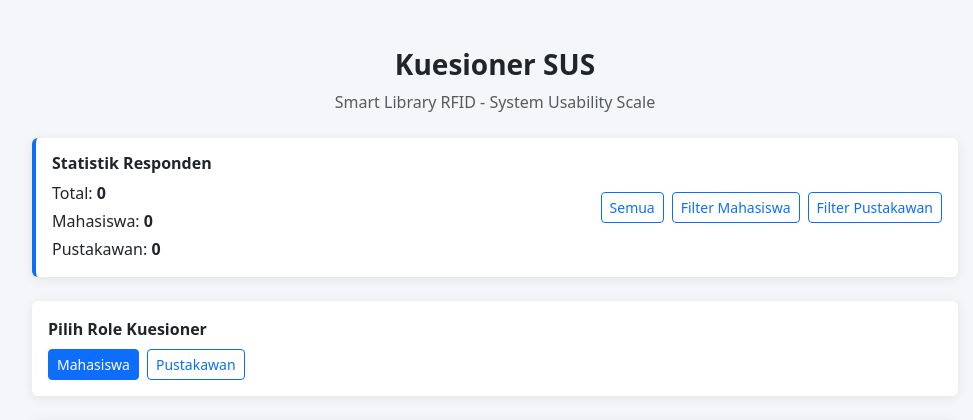
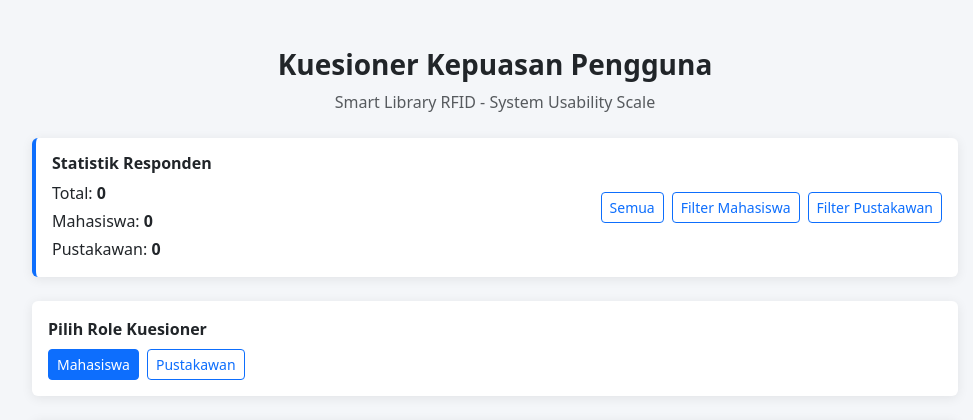
Before and after one commit to AdityaDVLP/kuesioner-sus-smart-library, a Flask app: page / in a window 1280 px wide. Shown: the top 420 px of the page, without its empty margins (145-1118 px from the left). Run offline with Flask 3, Linux system fonts and the light colour scheme.

Commit message:
Update index.html

```diff
--- a/templates/index.html
+++ b/templates/index.html
@@ -3,7 +3,7 @@
 <head>
   <meta charset="UTF-8">
   <meta name="viewport" content="width=device-width, initial-scale=1.0">
-  <title>Kuesioner SUS - Smart Library RFID</title>
+  <title>Kuesioner Kepuasan Pengguna - Smart Library RFID ITK</title>
   <link href="https://cdn.jsdelivr.net/npm/bootstrap@5.3.3/dist/css/bootstrap.min.css" rel="stylesheet">
   <style>
     body { background-color: #f4f6f9; }
@@ -33,7 +33,7 @@
       <div class="col-lg-10">
 
         <div class="text-center mb-4">
-          <h1 class="h3 fw-bold">Kuesioner SUS</h1>
+          <h1 class="h3 fw-bold">Kuesioner Kepuasan Pengguna</h1>
           <p class="text-muted mb-0">Smart Library RFID - System Usability Scale</p>
         </div>
 
```
